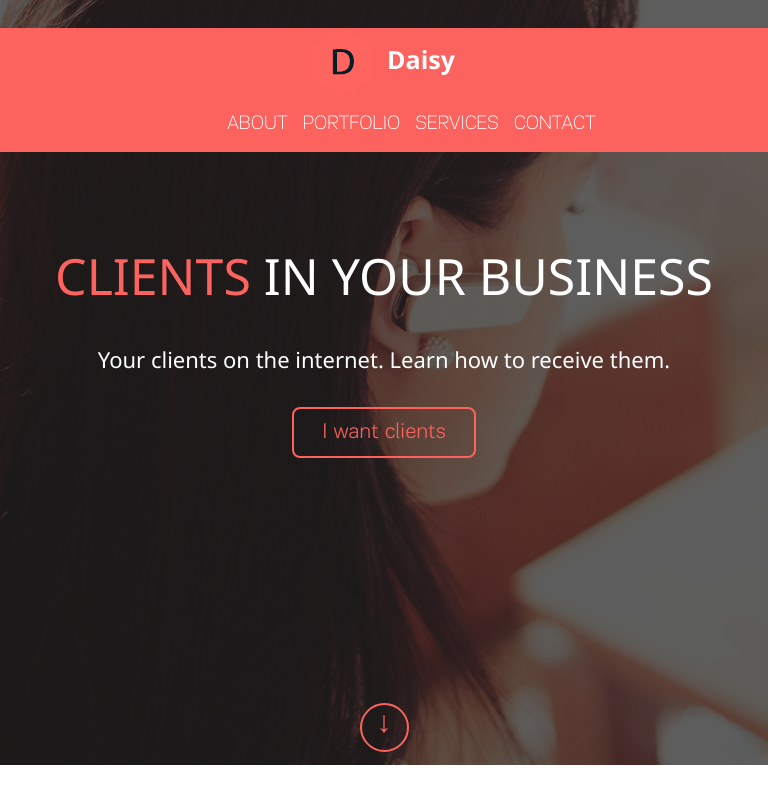
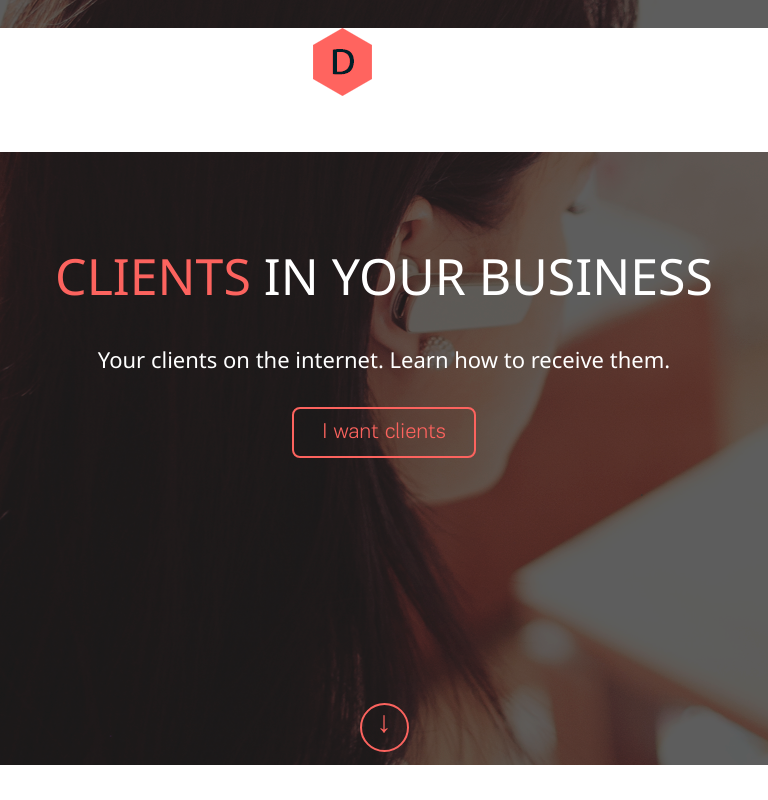
Before and after one commit to NightMareStories/GitTest, a plain HTML site: page index.html in a window 768 px wide. Shown: the top 800 px of the page. Drawn offline with nearby package versions, Linux system fonts and the light colour scheme.

Commit message:
Best color

```diff
--- a/css/media.css
+++ b/css/media.css
@@ -2,7 +2,7 @@
     nav {
         flex-direction: column;
         justify-content: center;
-        background-color: #fc635e;
+        background-color: #fff;
     }
 
     body .expand {
```
